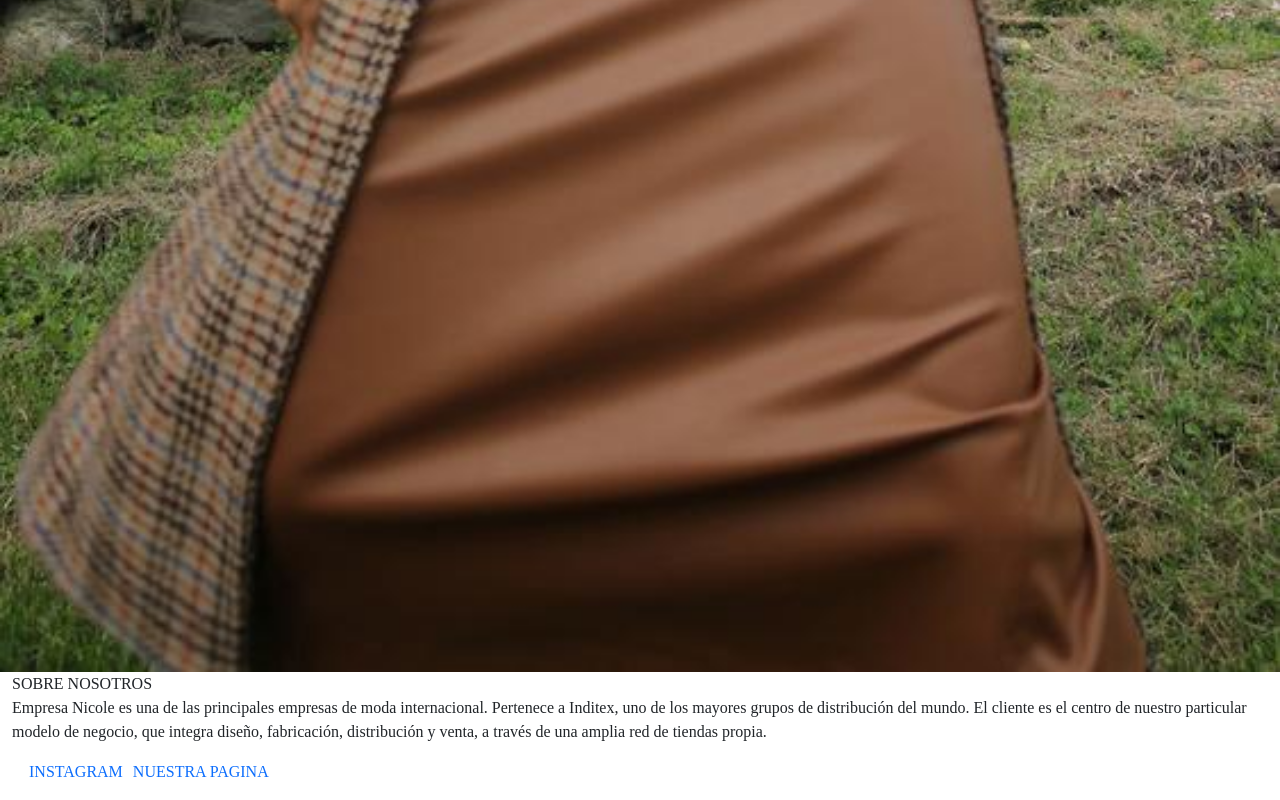
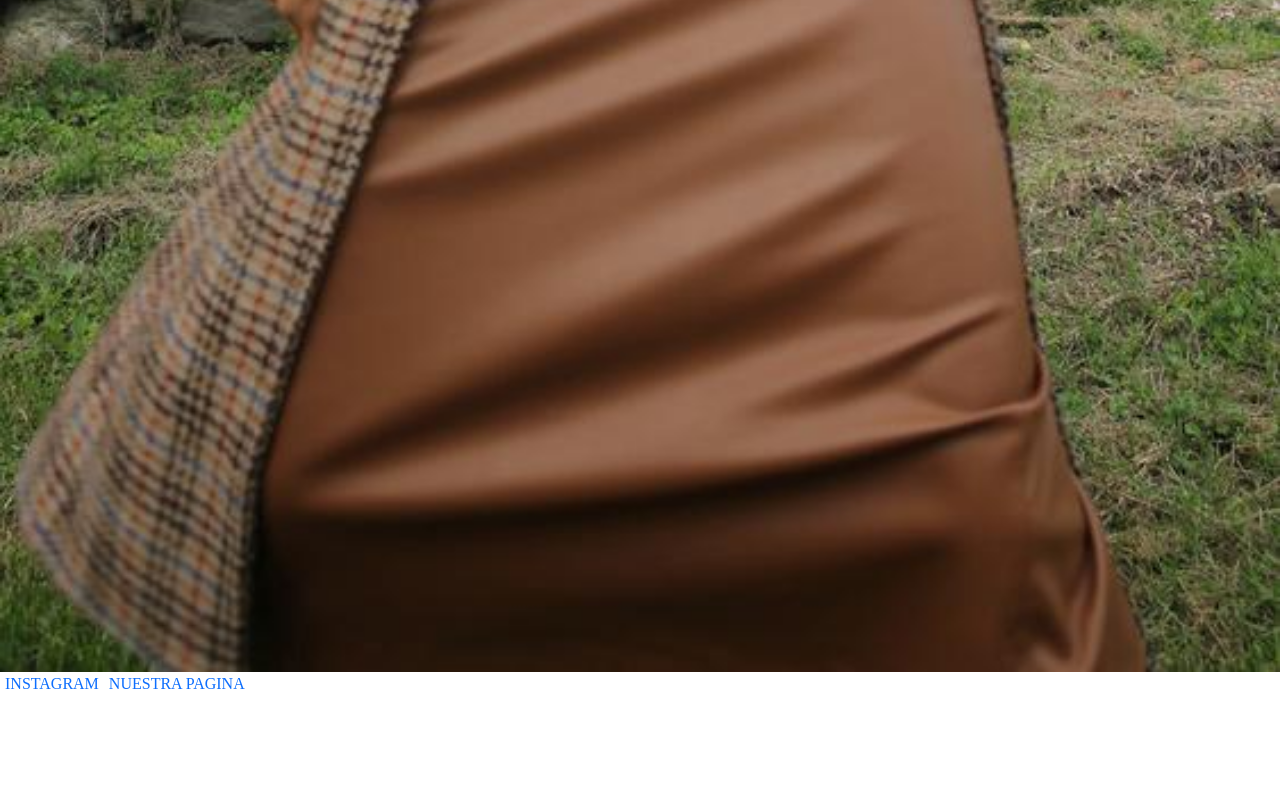
Before and after one commit to LeeiRamirez/proyectoleila, a plain HTML site: page index.html in a window 1280 px wide. Shown: the part 1390-2190 px from the top of the page. After the commit the page ends 2102 px from the top, so only its background shows below. Drawn offline with nearby package versions, Linux system fonts and the light colour scheme; a web font is replaced by a local one.

Commit message:
instalacionpack

```diff
--- a/index.html
+++ b/index.html
@@ -15,6 +15,7 @@
     <header>
         <h1 class="display-4">NICOLE</h1>
         <nav class="navbar navbar-expand-lg bg-body-tertiary">
+            <button class="abrirmenu"></button>
             <div class="collapse navbar-collapse" id="navbarSupportedContent">
                 <ul class="navbar-nav me-auto mb-2 mb-lg-0">
                     <li class ="nav-item"><a class="nav-link" href="./pages/productos.html">PRODUCTOS</a></li>
@@ -58,17 +59,7 @@
         </section>
     </main>
     <!--pie de pagina -->
-    <div class="container-fluid">
-    <div class="row">
-    <footer id="piedepagina" class="fw-light">SOBRE NOSOTROS
-        <p class="fw-light">Empresa
-            Nicole es una de las principales empresas de moda internacional. Pertenece a Inditex, uno de los mayores
-            grupos de distribución del mundo.
-            El cliente es el centro de nuestro particular modelo de negocio, que integra diseño, fabricación,
-            distribución y venta, a través de una amplia red de tiendas propia.</p>
-    </div>
-    <nav>
-        <div class="container-fluid">
+    <footer id="piedepagina" class="fw-light">
         <div class="row">
             <ul>
                 <li><a href ="https://www.instagram.com/" class="link-primary">INSTAGRAM</a></li>
```
